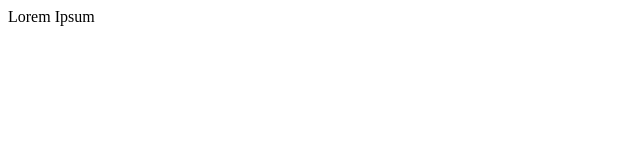
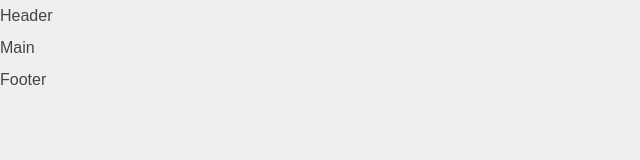
Before and after one commit to DarekMazur/lesnygacek_blog, a Gatsby site: page / in a window 1280 px wide. Shown: the whole page, without its empty margins (0-640 px from the left). Built offline with nearby package versions, Linux system fonts and the light colour scheme; Gatsby itself is replaced by a stand-in of ours.

Commit message:
add global styles

```diff
--- a/src/pages/index.js
+++ b/src/pages/index.js
@@ -1,11 +1,15 @@
 import * as React from 'react';
 import { ThemeProvider } from 'styled-components';
+import { GlobalStyle } from '../styles/globalStyle';
 import { theme } from '../utils/themes/theme';
 
 const IndexPage = () => {
   return (
     <ThemeProvider theme={theme}>
-      <main>Lorem Ipsum</main>
+      <GlobalStyle />
+      <header>Header</header>
+      <main>Main</main>
+      <footer>Footer</footer>
     </ThemeProvider>
   );
 };
--- /dev/null
+++ b/src/styles/globalStyle.js
@@ -0,0 +1,47 @@
+import { createGlobalStyle } from 'styled-components';
+import { library } from '@fortawesome/fontawesome-svg-core';
+import { fab } from '@fortawesome/free-brands-svg-icons';
+import { fas } from '@fortawesome/free-solid-svg-icons';
+import { far } from '@fortawesome/free-regular-svg-icons';
+
+library.add(fab, fas, far);
+
+export const GlobalStyle = createGlobalStyle`
+    html {
+        box-sizing: border-box;
+        font-size: 62.5%;
+    }
+
+    *, *::after, *::before {
+        box-sizing: inherit;
+    }
+
+    body {
+        font-family: ${({ theme }) => theme.fonts.main};
+        color: ${({ theme }) => theme.colors.dark};
+        font-size: ${({ theme }) => theme.fontSize.m};
+        line-height: 2;
+        width: 100vw;
+        overflow-x: hidden;
+        background-color: ${({ theme }) => theme.colors.white};
+        padding: 0;
+        margin: 0;
+
+        &::-webkit-scrollbar {
+            width: 1rem;
+            background-color: transparent;
+        }
+
+        &::-webkit-scrollbar-track {
+            background-color: transparent;
+        }
+
+        &::-webkit-scrollbar-thumb {
+            background-color: ${({ theme }) => theme.colors.dark};
+        }
+    }
+
+    p {
+        margin: 2.7rem 0;
+    }
+`;
```
